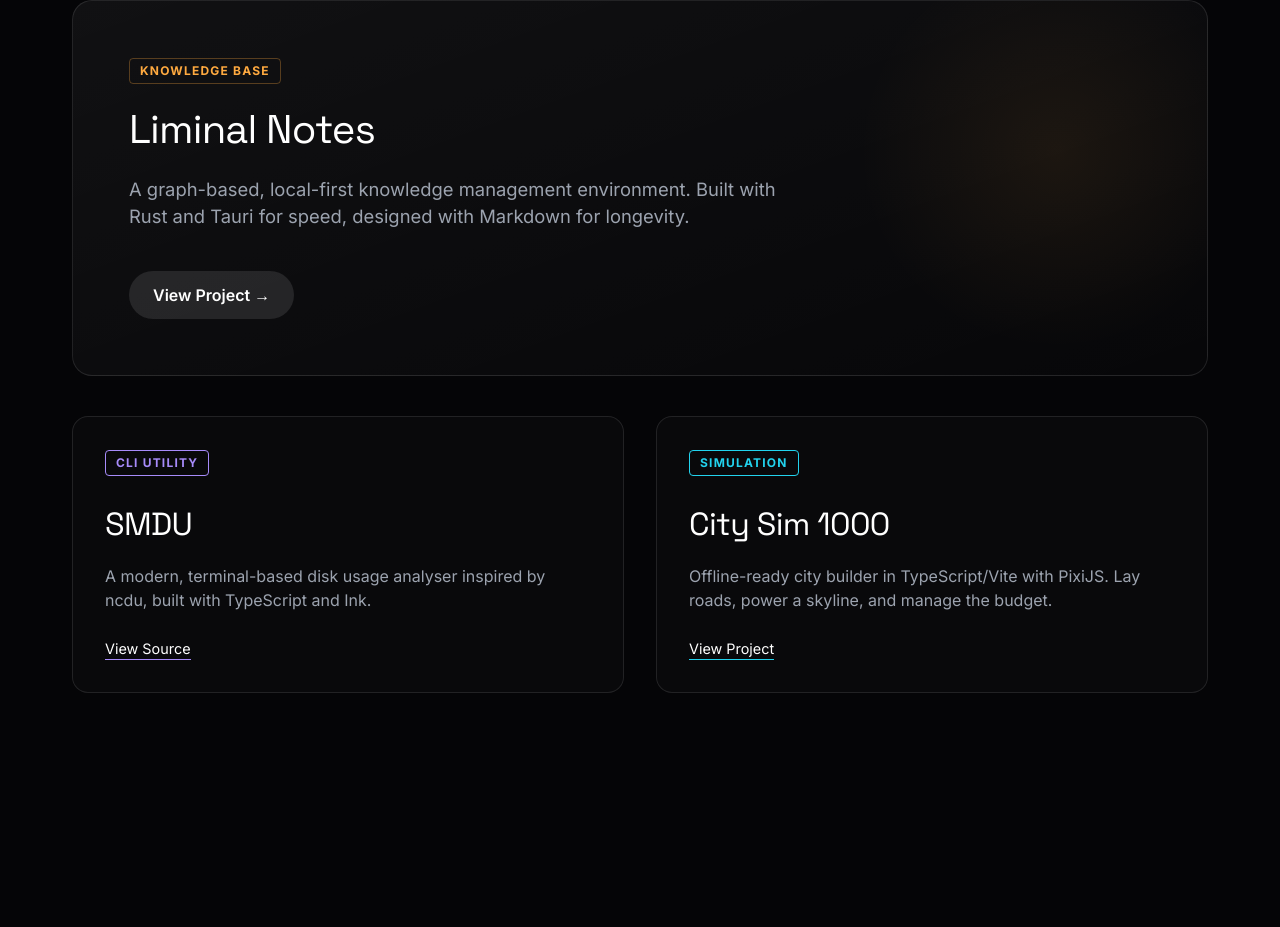
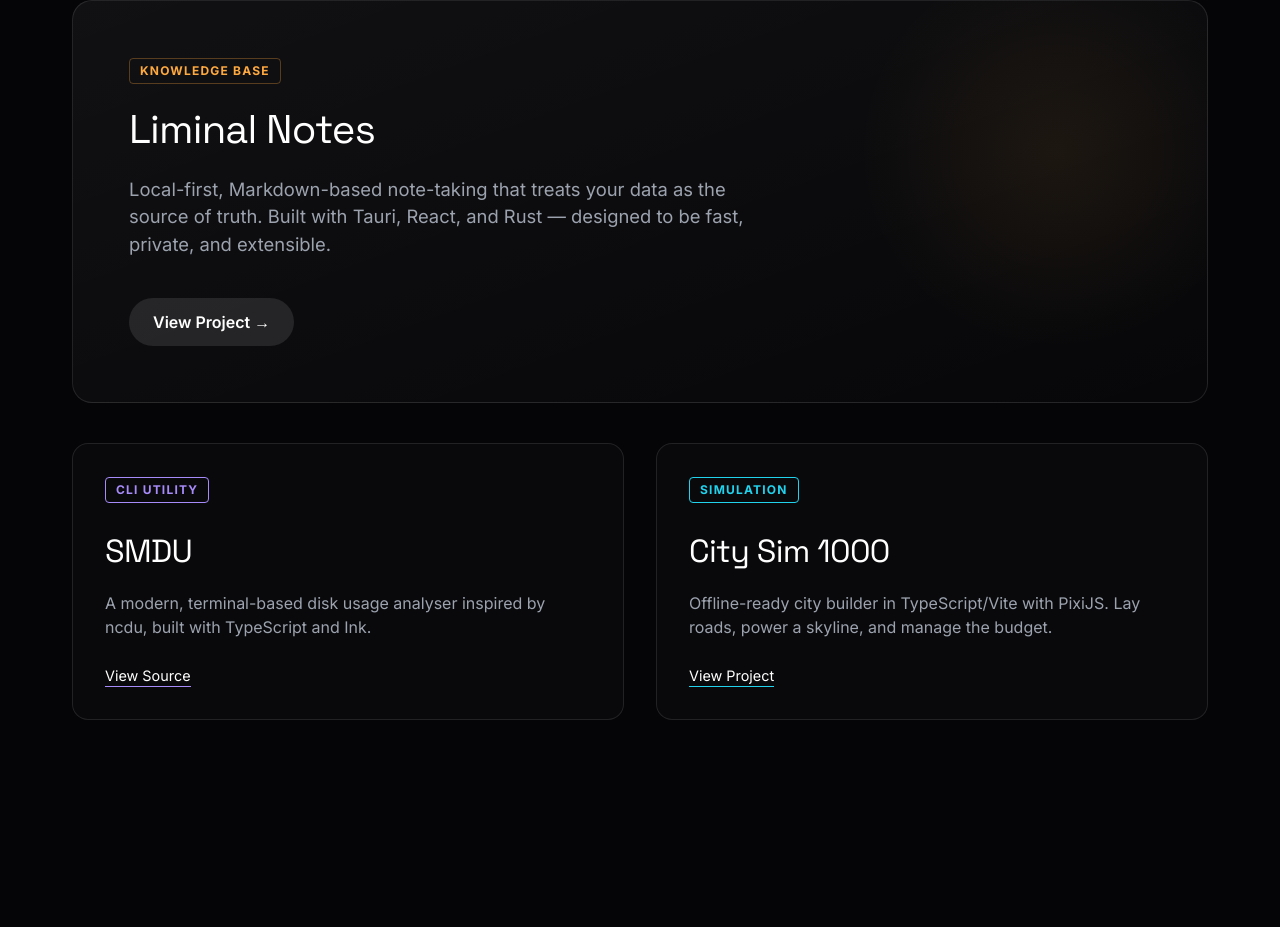
Before and after one commit to liminal-hq/liminal-hq.github.io, a Next.js app: page / in a window 1280 px wide. Shown: the part 1451-2378 px from the top of the page. Built offline with nearby package versions, Linux system fonts and the light colour scheme.

Commit message:
feat(content): Update Liminal Notes description from repo README

```diff
--- a/src/components/WorkSection.tsx
+++ b/src/components/WorkSection.tsx
@@ -13,8 +13,8 @@ export default function WorkSection() {
         </span>
         <h3 className="text-[2.5rem] mb-4 text-white">Liminal Notes</h3>
         <p className="max-w-[650px] text-[#9ca3af] mb-10 text-[1.15rem]">
-          A graph-based, local-first knowledge management environment.
-          Built with Rust and Tauri for speed, designed with Markdown for longevity.
+          Local-first, Markdown-based note-taking that treats your data as the source of truth.
+          Built with Tauri, React, and Rust — designed to be fast, private, and extensible.
         </p>
         <a
           href="https://github.com/ScottMorris/liminal-notes"
```
